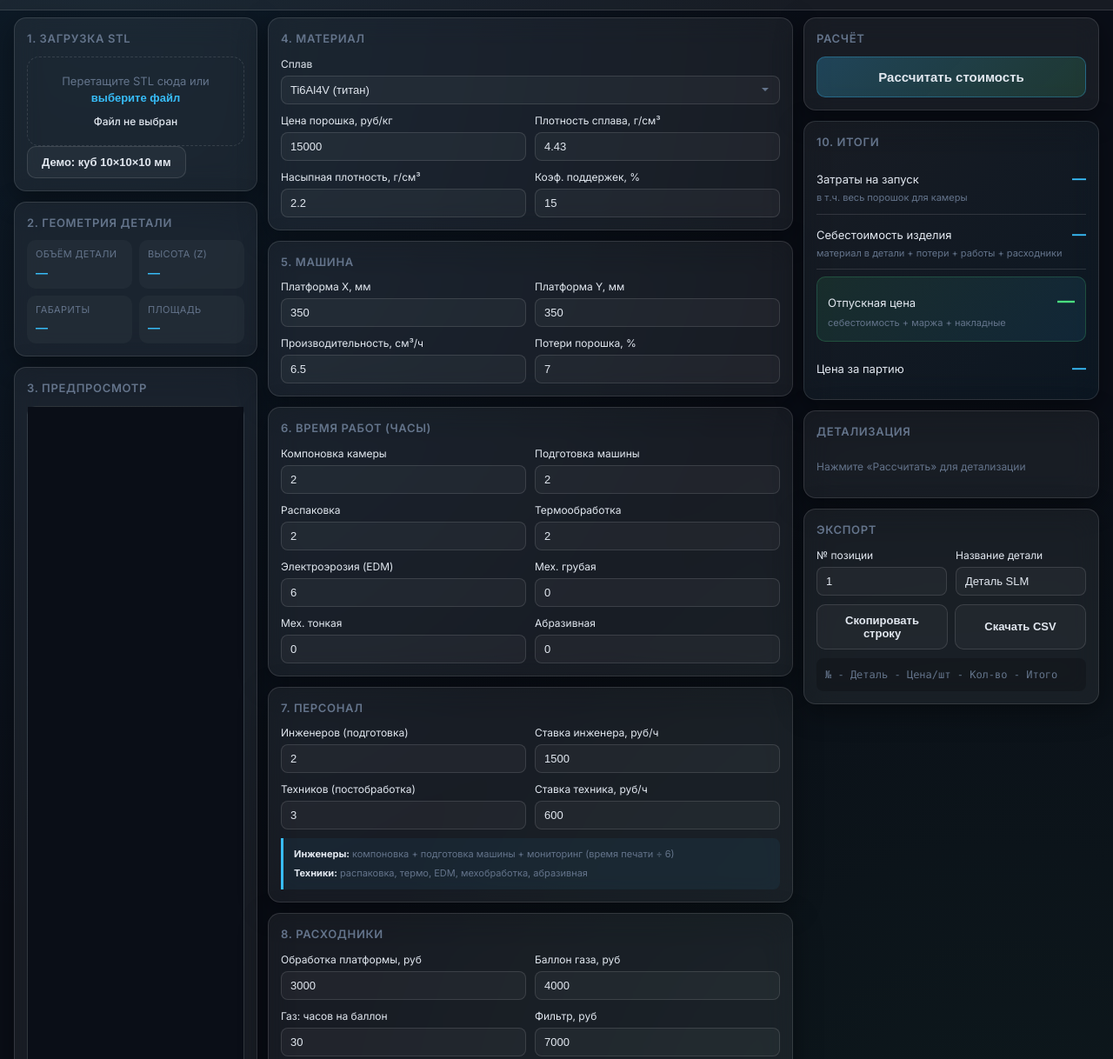
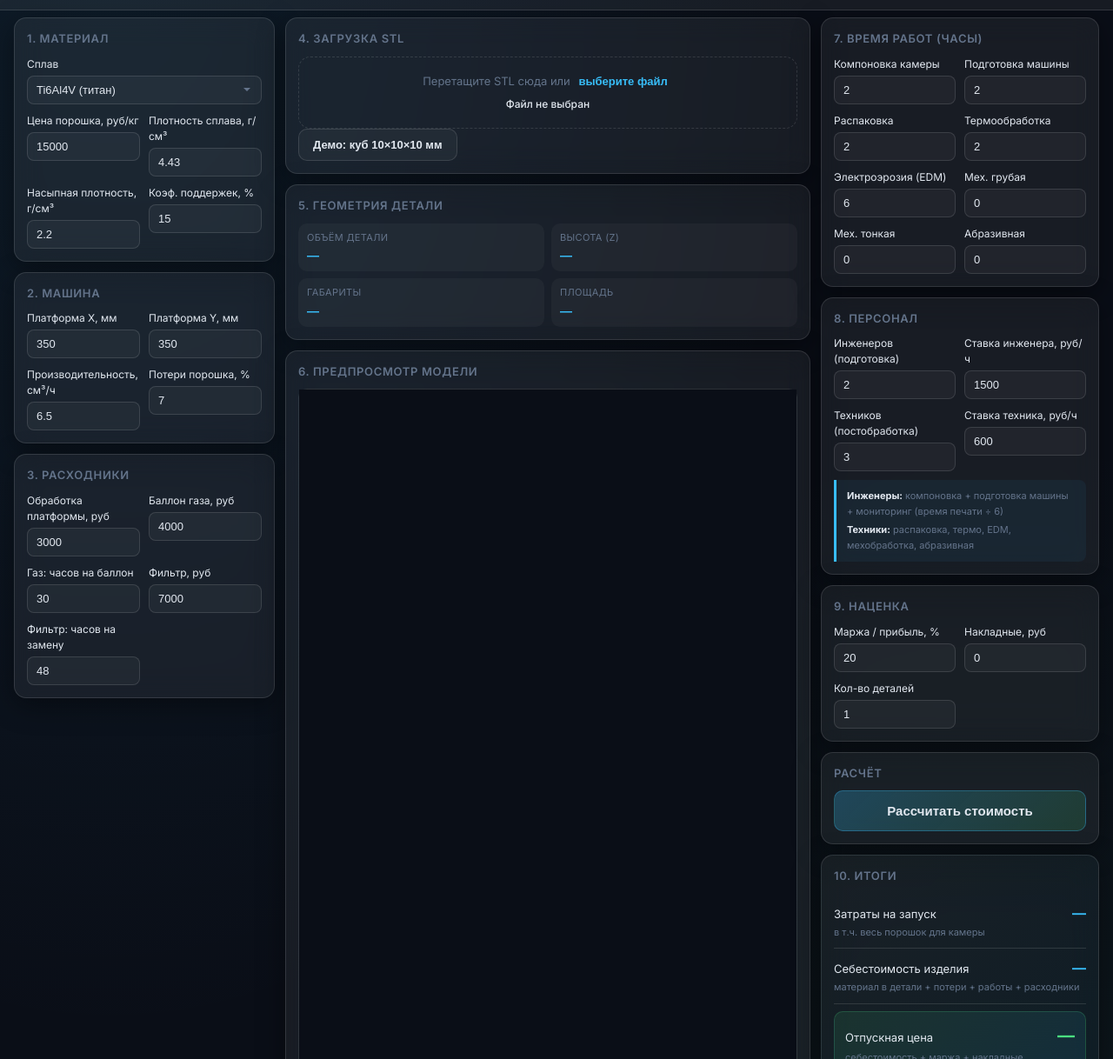
Before and after one commit to Benrun7/SLS-Quotation-Generator, a plain HTML site: page index.html in a window 1280 px wide. Shown: the part 44-1262 px from the top of the page at 87% size. Drawn offline with nearby package versions, Linux system fonts and the light colour scheme.

Commit message:
UI: reorganize layout - STL viewer in center (bigger), Material/Machine/Consumables on left

```diff
--- a/index.html
+++ b/index.html
@@ -213,38 +213,10 @@
   </header>
 
   <main class="layout-v11">
-    <!-- Left column: STL + Viewer -->
+    <!-- Left column: Material + Machine + Consumables -->
     <div class="col-left">
       <section class="panel glass">
-        <h2>1. Загрузка STL</h2>
-        <div id="dropzone" class="dropzone">
-          <input type="file" id="fileInput" accept=".stl" hidden>
-          <p class="drop-hint">Перетащите STL сюда или <button id="browseBtn" type="button">выберите файл</button></p>
-          <p class="file-name" id="fileName">Файл не выбран</p>
-        </div>
-        <button id="demoBtn" class="ghost" type="button">Демо: куб 10×10×10 мм</button>
-      </section>
-
-      <section class="panel glass">
-        <h2>2. Геометрия детали</h2>
-        <div class="geo-grid">
-          <div class="geo-item"><span class="geo-label">Объём детали</span><span class="geo-value" id="volumeValue">—</span></div>
-          <div class="geo-item"><span class="geo-label">Высота (Z)</span><span class="geo-value" id="heightValue">—</span></div>
-          <div class="geo-item"><span class="geo-label">Габариты</span><span class="geo-value" id="bboxValue">—</span></div>
-          <div class="geo-item"><span class="geo-label">Площадь</span><span class="geo-value" id="areaValue">—</span></div>
-        </div>
-      </section>
-
-      <section class="panel glass viewer-panel">
-        <h2>3. Предпросмотр</h2>
-        <div id="viewer" class="viewer"></div>
-      </section>
-    </div>
-
-    <!-- Center column: Parameters -->
-    <div class="col-center">
-      <section class="panel glass">
-        <h2>4. Материал</h2>
+        <h2>1. Материал</h2>
         <div class="form-row">
           <label>Сплав
             <select id="materialSelect">
@@ -272,7 +244,7 @@
       </section>
 
       <section class="panel glass">
-        <h2>5. Машина</h2>
+        <h2>2. Машина</h2>
         <div class="form-grid">
           <label>Платформа X, мм
             <input type="number" id="bedX" value="350" step="10">
@@ -290,7 +262,59 @@
       </section>
 
       <section class="panel glass">
-        <h2>6. Время работ (часы)</h2>
+        <h2>3. Расходники</h2>
+        <div class="form-grid">
+          <label>Обработка платформы, руб
+            <input type="number" id="costPlatform" value="3000" step="100">
+          </label>
+          <label>Баллон газа, руб
+            <input type="number" id="costGas" value="4000" step="100">
+          </label>
+          <label>Газ: часов на баллон
+            <input type="number" id="gasHours" value="30" step="1">
+          </label>
+          <label>Фильтр, руб
+            <input type="number" id="costFilter" value="7000" step="100">
+          </label>
+          <label>Фильтр: часов на замену
+            <input type="number" id="filterHours" value="48" step="1">
+          </label>
+        </div>
+      </section>
+    </div>
+
+    <!-- Center column: STL + Geometry + Viewer -->
+    <div class="col-center">
+      <section class="panel glass">
+        <h2>4. Загрузка STL</h2>
+        <div id="dropzone" class="dropzone">
+          <input type="file" id="fileInput" accept=".stl" hidden>
+          <p class="drop-hint">Перетащите STL сюда или <button id="browseBtn" type="button">выберите файл</button></p>
+          <p class="file-name" id="fileName">Файл не выбран</p>
+        </div>
+        <button id="demoBtn" class="ghost" type="button">Демо: куб 10×10×10 мм</button>
+      </section>
+
+      <section class="panel glass">
+        <h2>5. Геометрия детали</h2>
+        <div class="geo-grid">
+          <div class="geo-item"><span class="geo-label">Объём детали</span><span class="geo-value" id="volumeValue">—</span></div>
+          <div class="geo-item"><span class="geo-label">Высота (Z)</span><span class="geo-value" id="heightValue">—</span></div>
+          <div class="geo-item"><span class="geo-label">Габариты</span><span class="geo-value" id="bboxValue">—</span></div>
+          <div class="geo-item"><span class="geo-label">Площадь</span><span class="geo-value" id="areaValue">—</span></div>
+        </div>
+      </section>
+
+      <section class="panel glass viewer-panel">
+        <h2>6. Предпросмотр модели</h2>
+        <div id="viewer" class="viewer"></div>
+      </section>
+    </div>
+
+    <!-- Right column: Time + Personnel + Pricing + Results -->
+    <div class="col-right">
+      <section class="panel glass">
+        <h2>7. Время работ (часы)</h2>
         <div class="form-grid time-grid">
           <label>Компоновка камеры
             <input type="number" id="timeLayout" value="2" step="0.5">
@@ -320,7 +344,7 @@
       </section>
 
       <section class="panel glass">
-        <h2>7. Персонал</h2>
+        <h2>8. Персонал</h2>
         <div class="form-grid">
           <label>Инженеров (подготовка)
             <input type="number" id="numEngineers" value="2" step="1" min="1">
@@ -342,27 +366,6 @@
       </section>
 
       <section class="panel glass">
-        <h2>8. Расходники</h2>
-        <div class="form-grid">
-          <label>Обработка платформы, руб
-            <input type="number" id="costPlatform" value="3000" step="100">
-          </label>
-          <label>Баллон газа, руб
-            <input type="number" id="costGas" value="4000" step="100">
-          </label>
-          <label>Газ: часов на баллон
-            <input type="number" id="gasHours" value="30" step="1">
-          </label>
-          <label>Фильтр, руб
-            <input type="number" id="costFilter" value="7000" step="100">
-          </label>
-          <label>Фильтр: часов на замену
-            <input type="number" id="filterHours" value="48" step="1">
-          </label>
-        </div>
-      </section>
-
-      <section class="panel glass">
         <h2>9. Наценка</h2>
         <div class="form-grid">
           <label>Маржа / прибыль, %
@@ -376,10 +379,7 @@
           </label>
         </div>
       </section>
-    </div>
 
-    <!-- Right column: Results -->
-    <div class="col-right">
       <section class="panel glass">
         <h2>Расчёт</h2>
         <button id="calcBtn" class="primary large">Рассчитать стоимость</button>
--- a/styles.css
+++ b/styles.css
@@ -46,13 +46,13 @@ body {
 .title { font-weight: 700; font-size: 18px; letter-spacing: -0.02em; }
 .subtitle { color: var(--muted); font-size: 13px; }
 
-/* Layout v1.1 - 3 columns */
+/* Layout v1.1 - 3 columns: Left (forms) + Center (STL viewer) + Right (results) */
 .layout-v11 {
   display: grid;
-  grid-template-columns: 280px 1fr 340px;
+  grid-template-columns: 300px 1fr 320px;
   gap: 12px;
   padding: 0 16px 32px;
-  max-width: 1600px;
+  max-width: 1800px;
   margin: 0 auto;
 }
 
@@ -136,11 +136,11 @@ h2 {
 .geo-value { font-size: 14px; font-weight: 600; color: var(--accent); }
 
 /* Viewer */
-.viewer-panel { flex: 1; min-height: 200px; }
+.viewer-panel { flex: 1; min-height: 400px; }
 .viewer {
   width: 100%;
   height: 100%;
-  min-height: 180px;
+  min-height: 380px;
   border-radius: 10px;
   border: 1px solid var(--border);
   background: radial-gradient(circle at 50% 30%, rgba(56, 189, 248, 0.05), rgba(0, 0, 0, 0.3));
```
